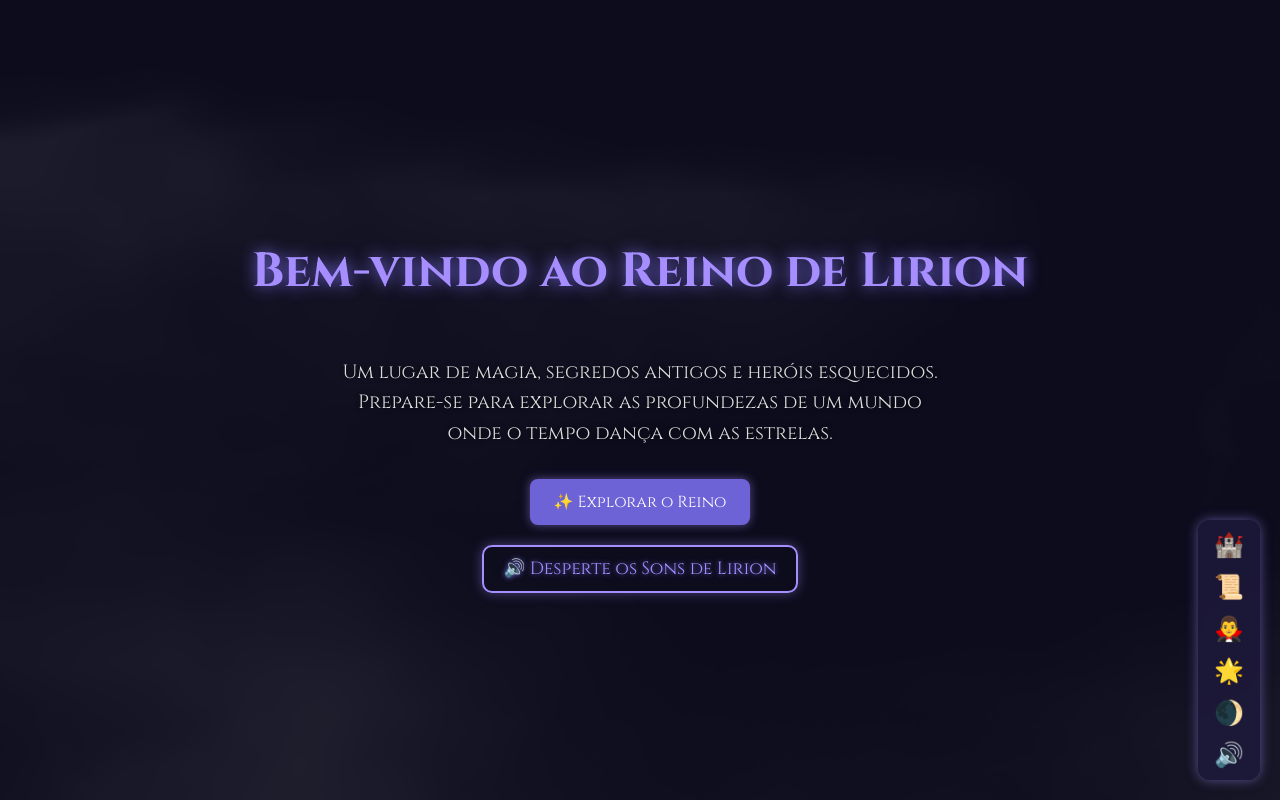
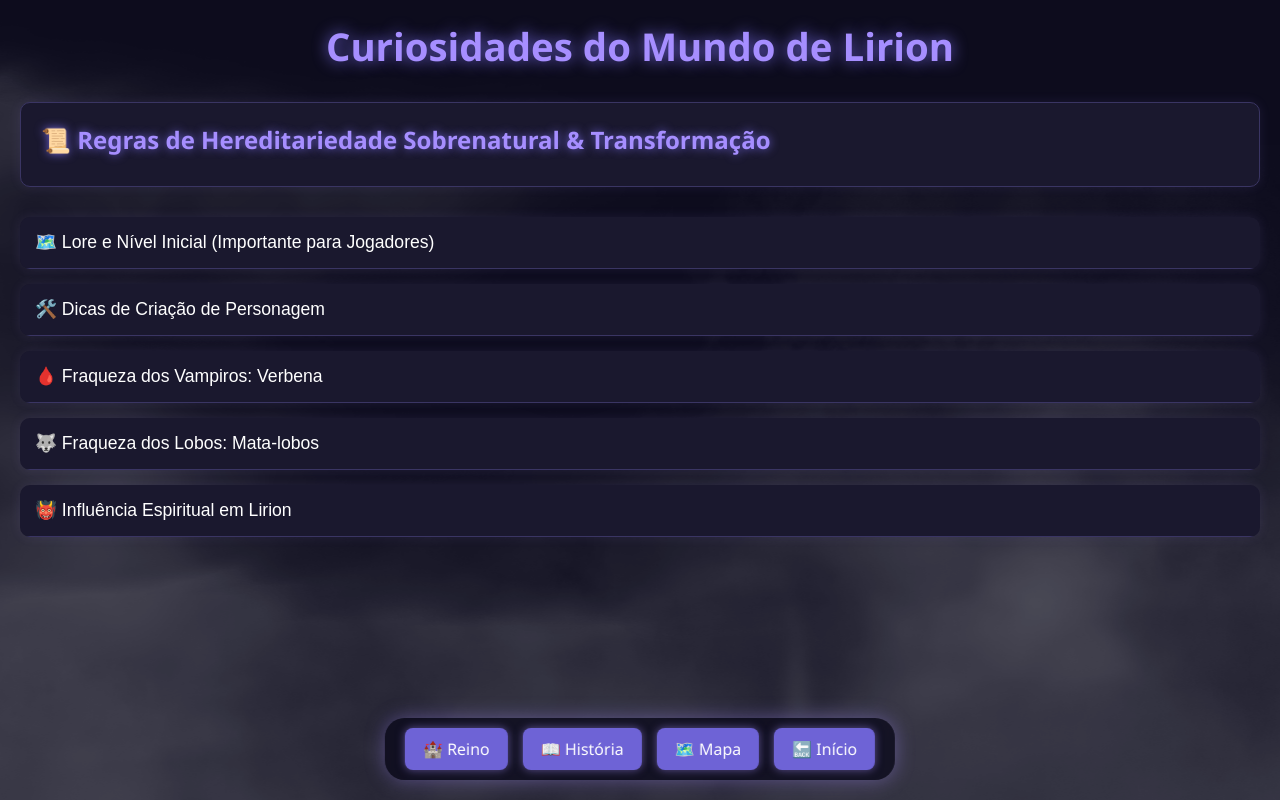
Before and after one commit to Ramon5813/reino-de-lirion, a plain HTML site: page index.html in a window 1280 px wide. Drawn offline with Linux system fonts and the light colour scheme.

Commit message:
Subindo site Lirion com lore sobrenatural ✨

```diff
--- a/index.html
+++ b/index.html
@@ -3,184 +3,256 @@
 <head>
   <meta charset="UTF-8" />
   <meta name="viewport" content="width=device-width, initial-scale=1.0" />
-    <title>Reino de Lirion</title>
+  <title>Curiosidades Sobrenaturais</title>
+  <style>
+    * {
+      margin: 0;
+      padding: 0;
+      box-sizing: border-box;
+    }
 
-    <!-- Fonte medieval -->
-    <link href="https://fonts.googleapis.com/css2?family=Cinzel:wght@400;700&display=swap" rel="stylesheet">
+    body {
+      background-color: #0d0c1d;
+      font-family: 'Segoe UI', sans-serif;
+      color: #ffffff;
+      position: relative;
+      min-height: 100vh;
+      padding: 20px;
+      padding-bottom: 120px; /* espaço extra para o menu flutuante */
+    }
 
-    <style>
-      /* EFEITO DE NEBLINA */
-      .neblina {
+    .fog {
       position: fixed;
       top: 0;
       left: 0;
       width: 200%;
-        height: 200%;
-        background: url('assets/img/neblina.png') repeat;
-        background-size: cover;
-        opacity: 0.12;
-        animation: moverNeblina 60s linear infinite;
+      height: 100%;
+      background-image: url('assets/img/neblina.png');
+      background-repeat: repeat;
+      opacity: 0.3;
+      animation: moveFog 60s linear infinite;
+      z-index: 1;
       pointer-events: none;
-        z-index: 0;
     }
 
-      @keyframes moverNeblina {
+    @keyframes moveFog {
       from {
-          transform: translateX(0) translateY(0);
+        transform: translateX(0);
       }
       to {
-          transform: translateX(-60px) translateY(-40px);
+        transform: translateX(-50%);
       }
     }
 
-      body {
-        margin: 0;
-        padding: 0;
-        font-family: 'Cinzel', serif;
-        background-color: #0d0c1d;
-        color: #ffffff;
-        display: flex;
-        flex-direction: column;
-        align-items: center;
-        justify-content: center;
-        height: 100vh;
-        background-image: url('assets/img/lirion.fundo.png');
-        background-size: cover;
-        background-position: center;
-        text-align: center;
+    .content {
       position: relative;
-        overflow: hidden;
+      z-index: 2;
     }
 
     h1 {
-        font-size: 3rem;
+      font-size: 2.4rem;
       color: #a68eff;
+      text-align: center;
+      margin-bottom: 30px;
       text-shadow: 0 0 15px #6e63d6;
-        z-index: 1;
     }
 
-      p {
-        max-width: 600px;
-        font-size: 1.2rem;
-        line-height: 1.6;
-        color: #dcdcdc;
-        margin: 20px 0;
-        text-shadow: 0 0 5px #000;
-        z-index: 1;
+    .accordion-group {
+      margin-bottom: 15px;
+      border-radius: 10px;
+      overflow: hidden;
+      box-shadow: 0 0 12px rgba(166, 142, 255, 0.1);
     }
 
-      .btn-explorar {
-        background-color: #6e63d6;
-        color: white;
-        padding: 12px 24px;
-        font-size: 1rem;
+    .accordion {
+      background-color: #1a182e;
+      color: #fff;
+      cursor: pointer;
+      padding: 15px;
+      width: 100%;
       border: none;
-        border-radius: 8px;
-        cursor: pointer;
-        transition: background-color 0.3s ease, transform 0.3s ease;
-        box-shadow: 0 0 10px rgba(166, 142, 255, 0.5);
-        text-decoration: none;
-        font-family: 'Cinzel', serif;
-        margin-top: 10px;
-        z-index: 1;
+      text-align: left;
+      outline: none;
+      transition: 0.3s;
+      font-size: 1.1rem;
+      border-bottom: 1px solid #3a3563;
     }
 
-      .btn-explorar:hover {
+    .accordion:hover {
+      background-color: #28244a;
+    }
+
+    .accordion.active {
+      background-color: #3a3563;
+    }
+
+    .panel {
+      padding: 15px;
+      display: none;
+      background-color: #2c2947;
+      color: #dcdcdc;
+      text-align: justify;
+    }
+
+    .chat-message {
+      background-color: #1a182e;
+      border: 1px solid #3a3563;
+      border-radius: 10px;
+      padding: 20px;
+      margin-bottom: 30px;
+      box-shadow: 0 0 12px rgba(166, 142, 255, 0.1);
+    }
+
+    .chat-message h2 {
+      color: #a68eff;
+      margin-bottom: 10px;
+      text-shadow: 0 0 10px #6e63d6;
+    }
+
+    .chat-message p,
+    .chat-message ul {
+      color: #dcdcdc;
+      margin-top: 10px;
+      line-height: 1.6;
+    }
+
+    .floating-menu {
+      position: fixed;
+      bottom: 20px;
+      left: 50%;
+      transform: translateX(-50%);
+      z-index: 3;
+      display: flex;
+      gap: 15px;
+      background-color: rgba(13, 12, 29, 0.8);
+      padding: 10px 20px;
+      border-radius: 20px;
+      box-shadow: 0 0 20px rgba(166, 142, 255, 0.4);
+      backdrop-filter: blur(6px);
+    }
+
+    .floating-menu a {
+      background-color: #6e63d6;
+      color: #fff;
+      padding: 10px 18px;
+      border-radius: 8px;
+      text-decoration: none;
+      font-size: 1rem;
+      transition: background-color 0.3s ease, transform 0.3s ease;
+      box-shadow: 0 0 8px rgba(166, 142, 255, 0.5);
+    }
+
+    .floating-menu a:hover {
       background-color: #a68eff;
       transform: scale(1.05);
-      }
-
-      .btn-som {
-        margin-top: 20px;
-        background-color: transparent;
-        color: #a68eff;
-        border: 2px solid #a68eff;
-        padding: 10px 20px;
-        font-size: 1.1rem;
-        font-family: 'Cinzel', serif;
-        cursor: pointer;
-        border-radius: 10px;
-        box-shadow: 0 0 12px rgba(166, 142, 255, 0.4);
-        transition: all 0.3s ease;
-        text-shadow: 0 0 5px #6e63d6;
-        z-index: 1;
-      }
-
-      .btn-som:hover {
-        background-color: #a68eff;
-        color: #0d0c1d;
-        transform: scale(1.05);
-      }
-
-      /* MENU FLUTUANTE */
-      .menu-flutuante {
-        position: fixed;
-        bottom: 20px;
-        right: 20px;
-        background-color: rgba(30, 25, 60, 0.8);
-        border-radius: 12px;
-        padding: 10px;
-        display: flex;
-        flex-direction: column;
-        gap: 10px;
-        box-shadow: 0 0 12px rgba(166, 142, 255, 0.5);
-        z-index: 100;
-      }
-
-      .menu-flutuante a,
-      .menu-flutuante button {
-        background: none;
-        border: none;
-        color: #a68eff;
-        font-size: 1.5rem;
-        cursor: pointer;
-        transition: transform 0.2s ease;
-        text-decoration: none;
-      }
-
-      .menu-flutuante a:hover,
-      .menu-flutuante button:hover {
-        transform: scale(1.2);
-        color: #ffffff;
     }
   </style>
 </head>
 <body>
-    <div class="neblina"></div>
+  <div class="fog"></div>
 
-    <h1>Bem-vindo ao Reino de Lirion</h1>
-    <p>
-      Um lugar de magia, segredos antigos e heróis esquecidos. Prepare-se para explorar as profundezas de um mundo onde o tempo dança com as estrelas.
-    </p>
-
-    <a href="reino.html" class="btn-explorar">✨ Explorar o Reino</a>
-    <button class="btn-som" id="botao-som">🔊 Desperte os Sons de Lirion</button>
-
-    <audio id="audio-lirion" loop>
-      <source src="assets/audio/audiolirion.6.mp3" type="audio/mpeg" />
+  <audio autoplay loop>
+    <source src="assets/audio/audiolirion.2.mp3" type="audio/mpeg" />
     Seu navegador não suporta o elemento de áudio.
   </audio>
 
-    <!-- MENU FLUTUANTE -->
-    <div class="menu-flutuante">
-      <a href="index.html" title="Início">🏰</a>
-      <a href="reino.html" title="História">📜</a>
-      <a href="racas.html" title="Raças">🧛‍♂️</a>
-      <a href="titulos.html" title="Títulos">🌟</a>
-      <a href="cronicas.html" title="Crônicas">🌒</a>
-      <button onclick="document.getElementById('audio-lirion').paused ? document.getElementById('audio-lirion').play() : document.getElementById('audio-lirion').pause();" title="Som">🔊</button>
+  <div class="content">
+    <h1>Curiosidades do Mundo de Lirion</h1>
+
+    <div class="chat-message">
+      <div class="message-content">
+        <h2>📜 Regras de Hereditariedade Sobrenatural & Transformação</h2>
+        <!-- Conteúdo do chat-message aqui se necessário -->
+      </div>
+    </div>
+
+    <div class="accordion-group">
+      <button class="accordion">🗺️ Lore e Nível Inicial (Importante para Jogadores)</button>
+      <div class="panel">
+        <p>🧙‍♀️ Bruxas: podem viver séculos. Caso pareça jovem com 100+ anos, justifique com alguma história.</p>
+        <p>🧛‍♂️ Vampiros: imortais. Padrão de idade: até 1000 anos. Acima disso, precisa de história excepcional.</p>
+        <p>🐺 Lobos: vivem até 150 anos. Mais velhos que isso, precisam justificar se forem da linhagem de Caim.</p>
+        <p>👼 Nefilins: longevos. Acima de 150 anos exige conexão com Arkh’al ou guerras celestiais.</p>
+        <p>👹 Renegados: são imortais e monstruosos. Descreva aparência real e forma disfarçada.</p>
+      </div>
+    </div>
+
+    <div class="accordion-group">
+      <button class="accordion">🛠️ Dicas de Criação de Personagem</button>
+      <div class="panel">
+        <p>💠 Combine raça, origem e idade com um bom histórico e coerência no mundo de Lirion.</p>
+        <p>📜 Justifique poderes perdidos ou limitações com eventos importantes na vida do personagem.</p>
+        <p>⚖️ Evite exageros sem embasamento. Um personagem poderoso precisa de um bom motivo para estar no nível 1.</p>
+      </div>
+    </div>
+
+    <div class="accordion-group">
+      <button class="accordion">🩸 Fraqueza dos Vampiros: Verbena</button>
+      <div class="panel">
+        <p><strong>Descrição:</strong> A Verbena é uma planta que desestabiliza os vampiros.</p>
+        <ul>
+          <li>Contato direto: queima como ácido leve.</li>
+          <li>Ingestão: enfraquece os sentidos e bloqueia poderes.</li>
+          <li>Inalação prolongada: causa delírios e desmaios.</li>
+        </ul>
+        <p>Usos comuns: perfumes, colares, incensos, dardos de caçadores.</p>
+        <p><strong>Estaca de madeira:</strong><br>
+          Nível 1: mata.<br>
+          Níveis 2 e 3: dissecam o vampiro.<br>
+          Níveis 4 e 5: sem efeito.</p>
+      </div>
+    </div>
+
+    <div class="accordion-group">
+      <button class="accordion">🐺 Fraqueza dos Lobos: Mata-lobos</button>
+      <div class="panel">
+        <p><strong>Descrição:</strong> Planta venenosa bela, porém mortal para lobos.</p>
+        <ul>
+          <li>Contato: ardência e paralisia leve.</li>
+          <li>Ingestão: vômitos, fraqueza muscular.</li>
+          <li>Doses maiores: pode causar falência de órgãos.</li>
+        </ul>
+        <p>Usos: armadilhas e elixires. Proibida em algumas regiões.</p>
+        <p><strong>Bala de prata:</strong><br>
+          Nível 1: mata.<br>
+          Níveis 2 e 3: dor extrema e perda de controle dos poderes.<br>
+          Níveis 4 e 5: sem efeito.</p>
+      </div>
+    </div>
+
+    <div class="accordion-group">
+      <button class="accordion">👹 Influência Espiritual em Lirion</button>
+      <div class="panel">
+        <p><strong>Renegados:</strong> Lugares consagrados os enfraquecem (templos e santuários).</p>
+        <p><strong>Nefilins:</strong> Lugares amaldiçoados obscurecem seus dons e causam pesadelos.</p>
+        <p><strong>Bruxas e Magos:</strong></p>
+        <ul>
+          <li>Corpos humanos, sujeitos a morte física.</li>
+          <li>Cinzas de cadáveres: desestabilizam o fluxo místico.</li>
+          <li>Sal: corta ou neutraliza a magia temporariamente.</li>
+          <li>Verbena: catalisador herbal com propriedades purificadoras.</li>
+        </ul>
+        <p>Esta combinação afeta seus poderes temporariamente.</p>
+      </div>
+    </div>
+  </div>
+
+  <div class="floating-menu">
+    <a href="reino.html">🏰 Reino</a>
+    <a href="historia.html">📖 História</a>
+    <a href="mapa.html">🗺️ Mapa</a>
+    <a href="index.html">🔙 Início</a>
   </div>
 
   <script>
-      document.getElementById('botao-som').addEventListener('click', () => {
-        const audio = document.getElementById("audio-lirion");
-        audio.play().then(() => {
-          console.log("Áudio iniciado com sucesso.");
-        }).catch((error) => {
-          console.error("Erro ao tentar tocar o áudio:", error);
-          alert("⚠️ O navegador bloqueou o som. Tente clicar novamente.");
+    const acc = document.getElementsByClassName("accordion");
+    for (let i = 0; i < acc.length; i++) {
+      acc[i].addEventListener("click", function () {
+        this.classList.toggle("active");
+        const panel = this.nextElementSibling;
+        panel.style.display = panel.style.display === "block" ? "none" : "block";
       });
-      });
+    }
   </script>
 </body>
 </html>
```
Also changed, not shown: curiosidades.html (+50 -15 lines). Lines whose indentation alone changed are shown as unchanged.
